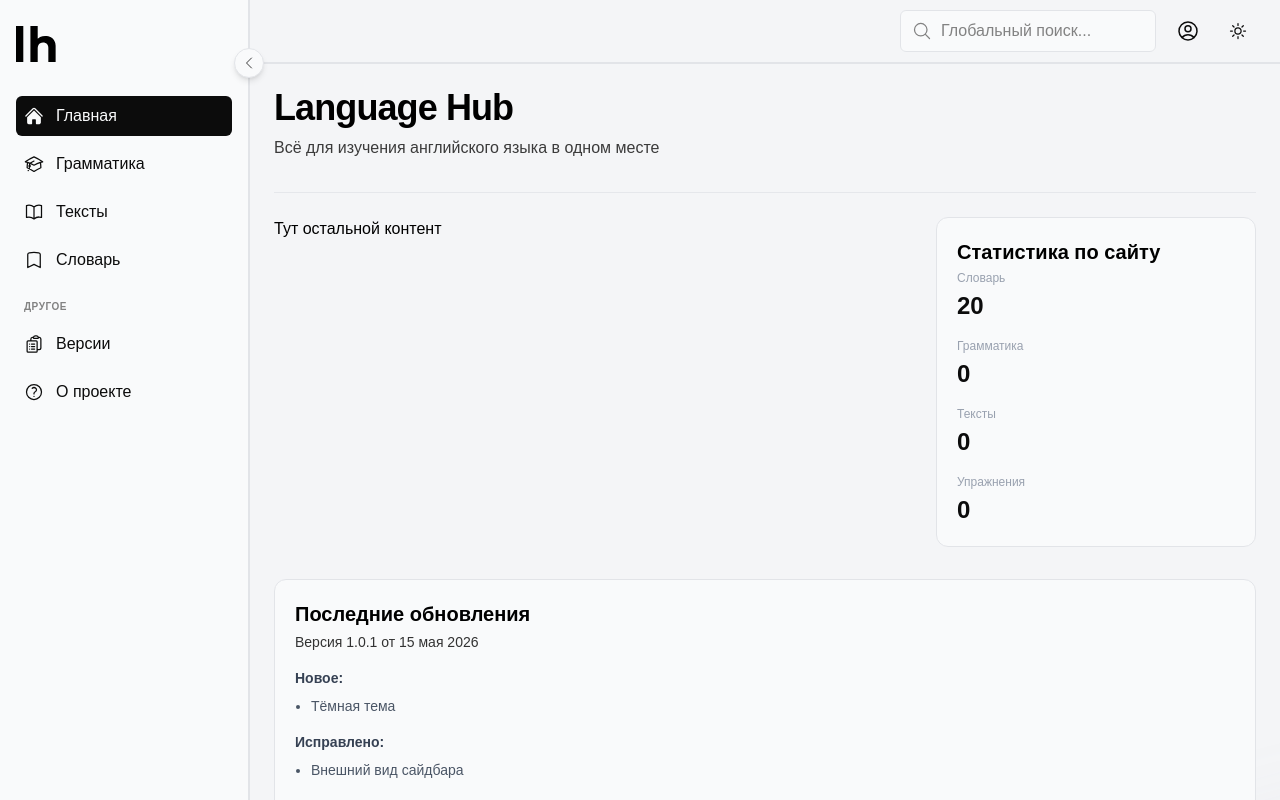
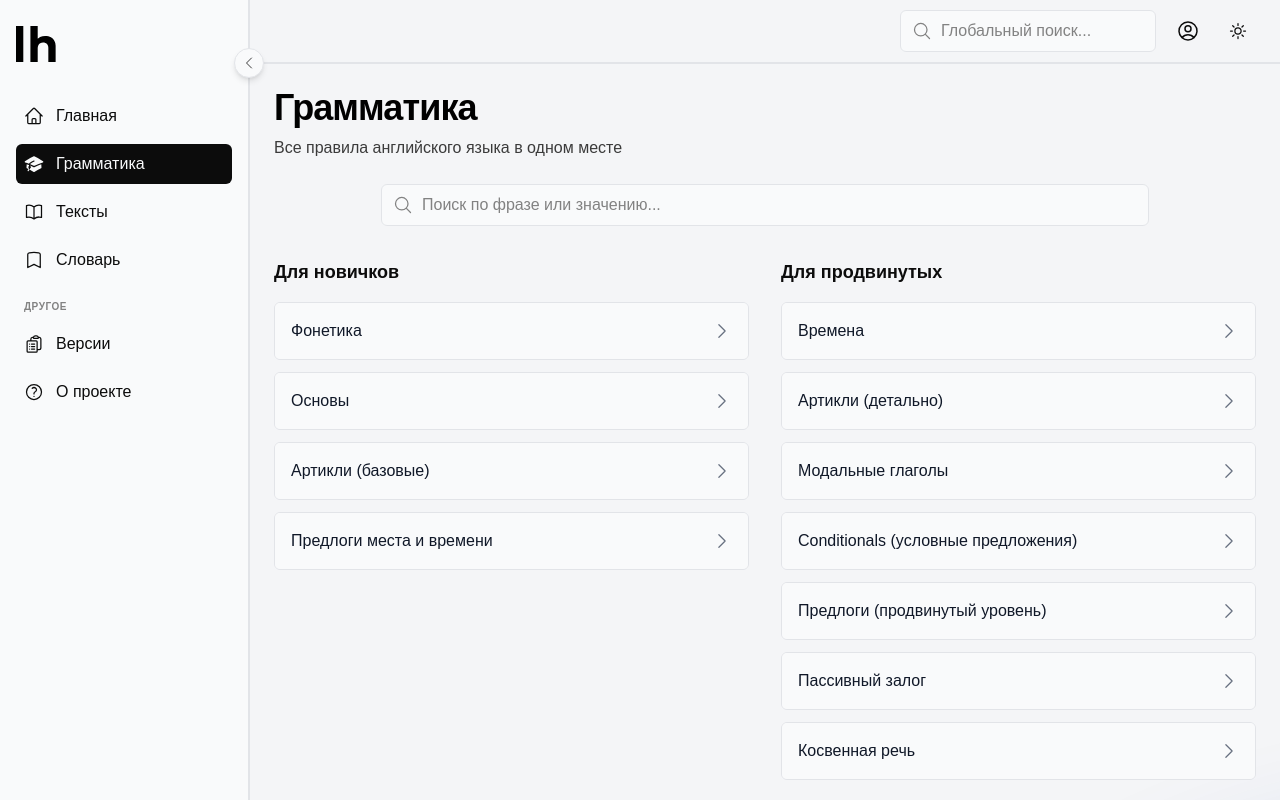
Before and after one commit to ellemmiir/language-hub, a React (Vite) app: page /grammar in a window 1280 px wide. Built offline with nearby package versions, Linux system fonts and the light colour scheme.

Commit message:
switched to react-router-dom

```diff
--- a/src/App.tsx
+++ b/src/App.tsx
@@ -10,7 +10,7 @@ import { VersionPage } from "./pages/VersionPage";
 import { AboutPage } from "./pages/AboutPage";
 
 function App() {
-  const [currentPage, setCurrentPage] = useState("home");
+  const [currentPage] = useState("home");
 
   // Определяем цвет для текущей страницы
   const getAccentColor = () => {
@@ -30,9 +30,9 @@ function App() {
 
   let pageContent;
   if (currentPage === "home") {
-    pageContent = <HomePage onNavigate={setCurrentPage} />;
+    pageContent = <HomePage />;
   } else if (currentPage === "grammar") {
-    pageContent = <GrammarPage onNavigate={setCurrentPage} />;
+    pageContent = <GrammarPage />;
   } else if (currentPage === "text") {
     pageContent = <TextPage />;
   } else if (currentPage === "dictionary") {
@@ -47,7 +47,7 @@ function App() {
 
   return (
     <div className="flex h-screen relative bg-grey-100 dark:bg-grey-900">
-      <Sidebar onNavigate={setCurrentPage} currentPage={currentPage} />
+      <Sidebar />
 
       <AccentBlob color={getAccentColor()} />
 
--- a/src/components/Sidebar.tsx
+++ b/src/components/Sidebar.tsx
@@ -1,15 +1,13 @@
 import { useState } from "react";
+import { useNavigate, useLocation } from "react-router-dom";
 import { CollapseButton } from "./CollapseButton";
 import { Logo } from "./Logo";
 import { NavButton } from "./NavButton";
 import { SectionDivider } from "./SectionDivider";
 
-type SidebarProps = {
-  onNavigate: (page: string) => void;
-  currentPage: string;
-};
-
-export function Sidebar({ onNavigate, currentPage }: SidebarProps) {
+export function Sidebar() {
+  const navigate = useNavigate();
+  const location = useLocation();
   const [isCollapsed, setIsCollapsed] = useState(() => {
     const saved = localStorage.getItem("sidebarCollapsed");
     return saved === "true";
@@ -20,19 +18,46 @@ export function Sidebar({ onNavigate, currentPage }: SidebarProps) {
     localStorage.setItem("sidebarCollapsed", (!isCollapsed).toString());
   };
 
+  const currentPath = location.pathname;
+
   const mainNavItems = [
-    { id: "home", label: "Главная", iconName: "home" as const },
-    { id: "grammar", label: "Грамматика", iconName: "grammar" as const },
-    { id: "text", label: "Тексты", iconName: "text" as const },
-    { id: "dictionary", label: "Словарь", iconName: "dictionary" as const },
+    { id: "", label: "Главная", iconName: "home" as const, path: "/" },
+    {
+      id: "grammar",
+      label: "Грамматика",
+      iconName: "grammar" as const,
+      path: "/grammar",
+    },
+    { id: "text", label: "Тексты", iconName: "text" as const, path: "/texts" },
+    {
+      id: "dictionary",
+      label: "Словарь",
+      iconName: "dictionary" as const,
+      path: "/dictionary",
+    },
   ];
 
   const secondaryNavItems = [
-    { id: "version", label: "Версии", iconName: "version" as const },
-    { id: "about", label: "О проекте", iconName: "about" as const },
+    {
+      id: "version",
+      label: "Версии",
+      iconName: "version" as const,
+      path: "/versions",
+    },
+    {
+      id: "about",
+      label: "О проекте",
+      iconName: "about" as const,
+      path: "/about",
+    },
   ];
 
   const sidebarWidth = isCollapsed ? "w-[80px]" : "w-[250px]";
+
+  const isActive = (path: string) => {
+    if (path === "/") return currentPath === "/";
+    return currentPath.startsWith(path);
+  };
 
   return (
     <div
@@ -54,8 +79,8 @@ export function Sidebar({ onNavigate, currentPage }: SidebarProps) {
           {mainNavItems.map((item) => (
             <li key={item.id}>
               <NavButton
-                onClick={() => onNavigate(item.id)}
-                isActive={currentPage === item.id}
+                onClick={() => navigate(item.path)}
+                isActive={isActive(item.path)}
                 isCollapsed={isCollapsed}
                 iconName={item.iconName}
               >
@@ -71,8 +96,8 @@ export function Sidebar({ onNavigate, currentPage }: SidebarProps) {
           {secondaryNavItems.map((item) => (
             <li key={item.id}>
               <NavButton
-                onClick={() => onNavigate(item.id)}
-                isActive={currentPage === item.id}
+                onClick={() => navigate(item.path)}
+                isActive={isActive(item.path)}
                 isCollapsed={isCollapsed}
                 iconName={item.iconName}
               >
--- a/src/components/UpdateWidget.tsx
+++ b/src/components/UpdateWidget.tsx
@@ -1,11 +1,9 @@
 import { useState } from "react";
+import { useNavigate } from "react-router-dom";
 import { getLatestVersion } from "../data/versions";
 
-type UpdateWidgetProps = {
-  onNavigate: (page: string) => void;
-};
-
-export function UpdateWidget({ onNavigate }: UpdateWidgetProps) {
+export function UpdateWidget() {
+  const navigate = useNavigate();
   const latestVersion = getLatestVersion();
   const [isHovered, setIsHovered] = useState(false);
 
@@ -92,7 +90,7 @@ export function UpdateWidget({ onNavigate }: UpdateWidgetProps) {
       </div>
 
       <button
-        onClick={() => onNavigate("version")}
+        onClick={() => navigate("version")}
         className={`
           mt-4 px-3 py-2 rounded-md
           transition-colors duration-200
--- /dev/null
+++ b/src/layouts/Layout.tsx
@@ -0,0 +1,30 @@
+import { Outlet, useLocation } from "react-router-dom";
+import { Sidebar } from "../components/Sidebar";
+import { TopBar } from "../components/TopBar";
+import { AccentBlob } from "../components/AccentBlob";
+
+export function Layout() {
+  const location = useLocation();
+  const currentPage = location.pathname.slice(1) || "home";
+
+  const getAccentColor = () => {
+    if (currentPage.startsWith("grammar")) return "bg-blue-800";
+    if (currentPage === "dictionary") return "bg-yellow-500";
+    if (currentPage === "texts") return "bg-green-500";
+    if (currentPage === "versions") return "bg-gray-400";
+    return "bg-gray-400";
+  };
+
+  return (
+    <div className="flex h-screen relative bg-grey-100 dark:bg-grey-900">
+      <Sidebar />
+      <AccentBlob color={getAccentColor()} />
+      <div className="flex-1 flex flex-col relative overflow-hidden">
+        <TopBar />
+        <main className="flex-1 px-6 pt-6 bg-transparent overflow-y-auto z-1">
+          <Outlet />
+        </main>
+      </div>
+    </div>
+  );
+}
--- a/src/main.tsx
+++ b/src/main.tsx
@@ -1,10 +1,11 @@
 import { StrictMode } from "react";
 import { createRoot } from "react-dom/client";
 import "./index.css";
-import App from "./App.tsx";
+import { RouterProvider } from "react-router-dom";
+import { router } from "./router.tsx";
 
 createRoot(document.getElementById("root")!).render(
   <StrictMode>
-    <App />
+    <RouterProvider router={router} />
   </StrictMode>,
 );
--- a/src/pages/GrammarPage.tsx
+++ b/src/pages/GrammarPage.tsx
@@ -1,20 +1,18 @@
 import { useState } from "react";
+import { useNavigate } from "react-router-dom";
 import { GrammarColumn } from "../components/grammar/GrammarColumn";
 import grammarData from "../data/grammarTopics.json";
 import { MagnifyingGlassIcon } from "@heroicons/react/24/outline";
 
-type GrammarPageProps = {
-  onNavigate: (page: string, topicId?: string) => void;
-};
-
-export function GrammarPage({ onNavigate }: GrammarPageProps) {
+export function GrammarPage() {
+  const navigate = useNavigate();
   const [searchQuery, setSearchQuery] = useState("");
 
   const beginnerData = grammarData[0];
   const advancedData = grammarData[1];
 
   const handleTopicClick = (topicId: string) => {
-    onNavigate("grammarTopic", topicId);
+    navigate(`/grammar/${topicId}`);
   };
 
   return (
--- /dev/null
+++ b/src/pages/GrammarTopicPage.tsx
@@ -0,0 +1,21 @@
+import { useParams } from "react-router-dom";
+
+export function GrammarTopicPage() {
+  const { topicId } = useParams();
+
+  return (
+    <div>
+      <h1 className="text-3xl md:text-4xl font-bold mb-2 tracking-tight dark:text-white">
+        Грамматика
+      </h1>
+      <p className="text-grey-400 dark:text-gray-400 mb-6">
+        Тема: <span className="font-mono text-blue-600">{topicId}</span>
+      </p>
+      <div className="p-6 bg-white dark:bg-gray-800 rounded-xl border border-gray-200 dark:border-gray-700">
+        <p className="text-gray-600 dark:text-gray-300">
+          Здесь будет содержание темы <strong>{topicId}</strong>.
+        </p>
+      </div>
+    </div>
+  );
+}
--- a/src/pages/HomePage.tsx
+++ b/src/pages/HomePage.tsx
@@ -1,18 +1,16 @@
 import { UpdateWidget } from "../components/UpdateWidget";
+import { useNavigate } from "react-router-dom";
 import { useDictionaryStats } from "../hooks/useDictionaryStats";
 
-type HomePageProps = {
-  onNavigate: (page: string) => void;
-};
-
-export function HomePage({ onNavigate }: HomePageProps) {
+export function HomePage() {
+  const navigate = useNavigate();
   const { total } = useDictionaryStats();
 
   const stats = [
-    { label: "Словарь", value: total, onClick: () => onNavigate("dictionary") },
-    { label: "Грамматика", value: 0, onClick: () => onNavigate("grammar") },
-    { label: "Тексты", value: 0, onClick: () => onNavigate("text") },
-    { label: "Упражнения", value: 0, onClick: () => onNavigate("exercises") },
+    { label: "Словарь", value: total, onClick: () => navigate("/dictionary") },
+    { label: "Грамматика", value: 0, onClick: () => navigate("/grammar") },
+    { label: "Тексты", value: 0, onClick: () => navigate("/texts") },
+    { label: "Упражнения", value: 0, onClick: () => navigate("#") },
   ];
 
   return (
@@ -56,7 +54,7 @@ export function HomePage({ onNavigate }: HomePageProps) {
         </div>
       </div>
 
-      <UpdateWidget onNavigate={onNavigate} />
+      <UpdateWidget />
 
       <div className="mt-16 pt-8 pb-8 border-t border-gray-200 dark:border-gray-700">
         <div className="text-center space-y-3">
--- /dev/null
+++ b/src/router.tsx
@@ -0,0 +1,25 @@
+import { createBrowserRouter } from "react-router-dom";
+import { Layout } from "./layouts/Layout";
+import { HomePage } from "./pages/HomePage";
+import { GrammarPage } from "./pages/GrammarPage";
+import { GrammarTopicPage } from "./pages/GrammarTopicPage";
+import { TextPage } from "./pages/TextPage";
+import { DictionaryPage } from "./pages/DictionaryPage";
+import { VersionPage } from "./pages/VersionPage";
+import { AboutPage } from "./pages/AboutPage";
+
+export const router = createBrowserRouter([
+  {
+    path: "/",
+    element: <Layout />,
+    children: [
+      { index: true, element: <HomePage /> },
+      { path: "grammar", element: <GrammarPage /> },
+      { path: "grammar/:topicId", element: <GrammarTopicPage /> },
+      { path: "texts", element: <TextPage /> },
+      { path: "dictionary", element: <DictionaryPage /> },
+      { path: "versions", element: <VersionPage /> },
+      { path: "about", element: <AboutPage /> },
+    ],
+  },
+]);
```
